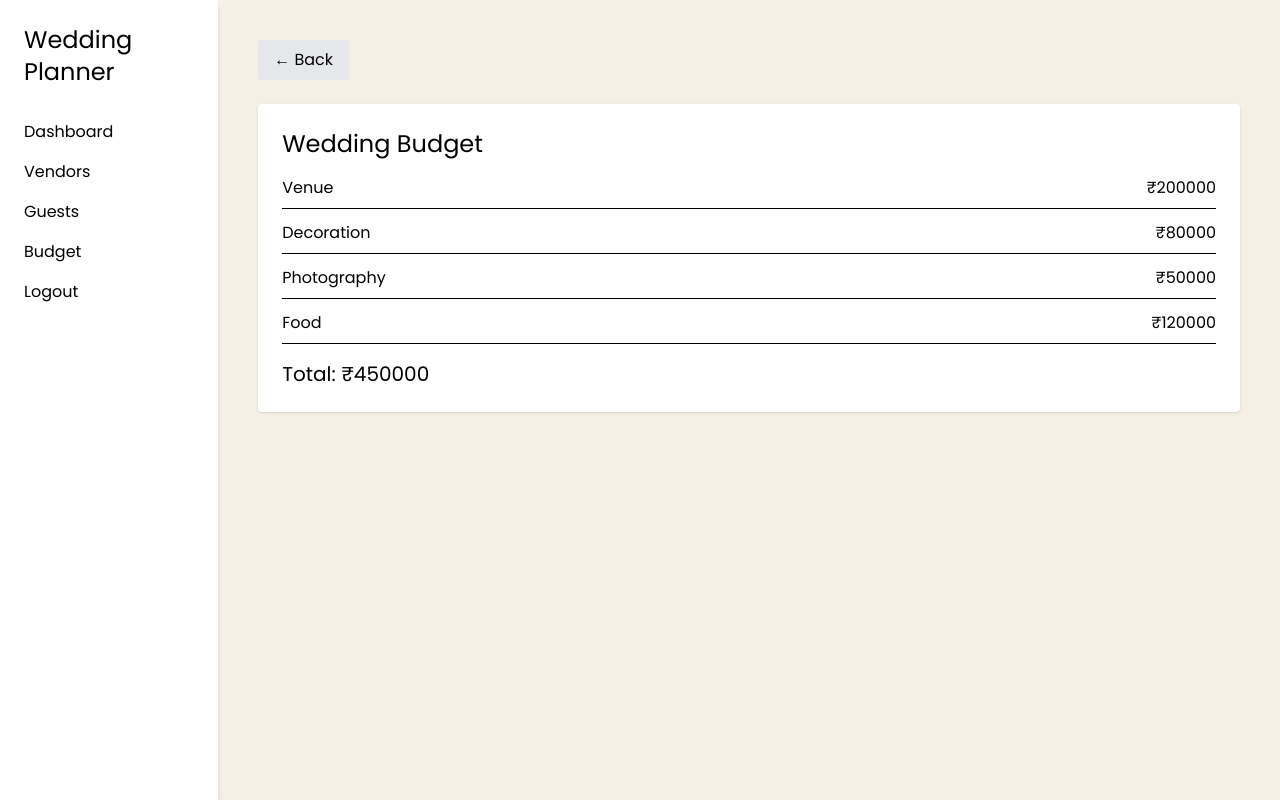
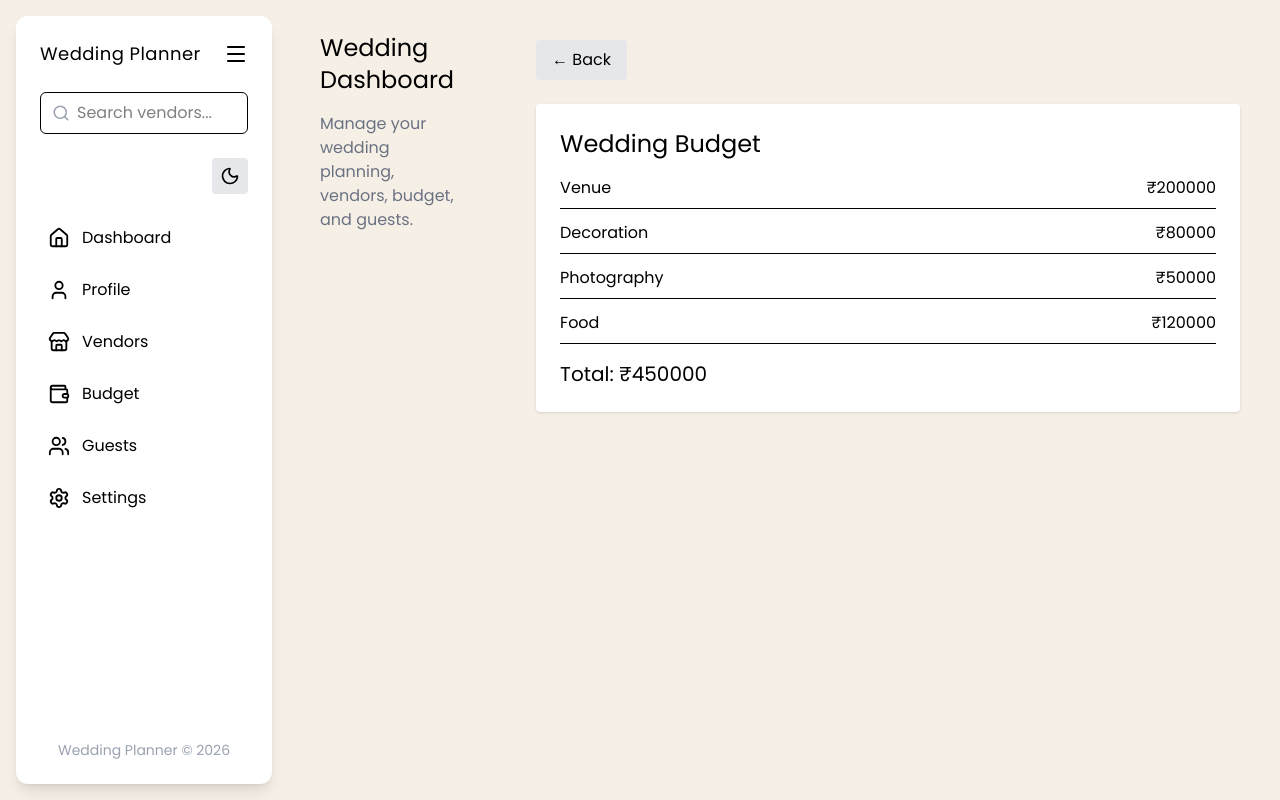
Before and after one commit to preeyalr/wedding-planner, a React (Vite) app in the folder frontend/: page /budget in a window 1280 px wide. Built offline with nearby package versions, Linux system fonts and the light colour scheme.

Commit message:
sidebar change

```diff
--- a/frontend/package.json
+++ b/frontend/package.json
@@ -13,6 +13,7 @@
     "@heroicons/react": "^2.2.0",
     "@tailwindcss/vite": "^4.2.1",
     "axios": "^1.13.6",
+    "lucide-react": "^0.577.0",
     "react": "^19.2.0",
     "react-dom": "^19.2.0",
     "react-icons": "^5.6.0",
--- a/frontend/src/components/Sidebar.jsx
+++ b/frontend/src/components/Sidebar.jsx
@@ -1,33 +1,133 @@
-import { Link } from "react-router-dom"
+import React, { useState, useEffect } from "react";
+import { Home, User, Settings, Menu, Search, Sun, Moon, Users, Wallet, Store } from "lucide-react";
+import { Link } from "react-router-dom";
 
-function Sidebar() {
+const Sidebar = () => {
+
+  const [isOpen, setIsOpen] = useState(true);
+  const [darkMode, setDarkMode] = useState(false);
+
+  useEffect(() => {
+    const savedMode = localStorage.getItem("darkMode");
+    if (savedMode !== null) {
+      setDarkMode(savedMode === "true");
+    }
+  }, []);
+
+  useEffect(() => {
+    const root = document.documentElement;
+    darkMode ? root.classList.add("dark") : root.classList.remove("dark");
+  }, [darkMode]);
+
+  useEffect(() => {
+    localStorage.setItem("darkMode", darkMode);
+  }, [darkMode]);
+
+  const links = [
+    { name: "Dashboard", icon: <Home size={22} />, path: "/dashboard" },
+    { name: "Profile", icon: <User size={22} />, path: "/profile" },
+    { name: "Vendors", icon: <Store size={22} />, path: "/vendors" },
+    { name: "Budget", icon: <Wallet size={22} />, path: "/budget" },
+    { name: "Guests", icon: <Users size={22} />, path: "/guests" },
+    { name: "Settings", icon: <Settings size={22} />, path: "/settings" }
+  ];
 
   return (
+    <div className={`flex min-h-screen ${darkMode ? "bg-gray-900 text-white" : "bg-[#f6efe6]"}`}>
 
-    <div className="w-64 min-h-screen bg-white shadow-md p-6 font-body">
+      {/* Sidebar */}
+      <aside
+        className={`transition-all duration-300 m-4 rounded-xl shadow-lg p-6 flex flex-col justify-between
+        ${isOpen ? "w-64" : "w-20"}
+        ${darkMode ? "bg-gray-800" : "bg-white"}
+        `}
+      >
 
-      <h2 className="font-heading text-2xl mb-8">
-        Wedding Planner
-      </h2>
+        <div>
 
-      <nav className="flex flex-col gap-4">
+          {/* Header */}
+          <div className="flex flex-row-reverse items-center justify-between mb-6">
+            <button onClick={() => setIsOpen(!isOpen)}>
+              <Menu />
+            </button>
 
-        <Link to="/dashboard">Dashboard</Link>
+            {isOpen && (
+              <span className="text-lg font-heading tracking-wide">
+                Wedding Planner
+              </span>
+            )}
+          </div>
 
-        <Link to="/vendors">Vendors</Link>
+          {/* Search */}
+          {isOpen ? (
+            <div className="relative mb-6">
+              <Search className="absolute left-3 top-3 text-gray-400" size={18}/>
+              <input
+                type="text"
+                placeholder="Search vendors..."
+                className="w-full pl-9 pr-3 py-2 rounded-md border focus:outline-none"
+              />
+            </div>
+          ) : (
+            <div className="flex justify-center mb-6">
+              <Search size={22} />
+            </div>
+          )}
 
-        <Link to="/guests">Guests</Link>
+          {/* Dark Mode Toggle */}
+          <div className={`mb-6 flex ${isOpen ? "justify-end" : "justify-center"}`}>
+            <button
+              onClick={() => setDarkMode(!darkMode)}
+              className={`p-2 rounded ${darkMode ? "bg-gray-700" : "bg-gray-200"}`}
+            >
+              {darkMode ? <Sun size={20} /> : <Moon size={20} />}
+            </button>
+          </div>
 
-        <Link to="/budget">Budget</Link>
+          {/* Navigation */}
+          <nav className="space-y-3">
 
-        <Link to="/login">Logout</Link>
+            {links.map((link, index) => (
 
-      </nav>
+              <Link
+                key={index}
+                to={link.path}
+                className="flex items-center gap-3 p-2 rounded-md hover:bg-red-100 transition"
+              >
+                {link.icon}
+                {isOpen && <span>{link.name}</span>}
+              </Link>
+
+            ))}
+
+          </nav>
+
+        </div>
+
+        {/* Footer */}
+        {isOpen && (
+          <p className="text-sm text-gray-400 text-center">
+            Wedding Planner © 2026
+          </p>
+        )}
+
+      </aside>
+
+      {/* Main Content */}
+      <main className="flex-1 p-8">
+
+        <h1 className="text-2xl font-heading mb-4">
+          Wedding Dashboard
+        </h1>
+
+        <p className="text-gray-500 font-body">
+          Manage your wedding planning, vendors, budget, and guests.
+        </p>
+
+      </main>
 
     </div>
+  );
+};
 
-  )
-
-}
-
-export default Sidebar
+export default Sidebar;
```
Also changed, not shown: 1 other file (tests, documents, lock files or other folders).
